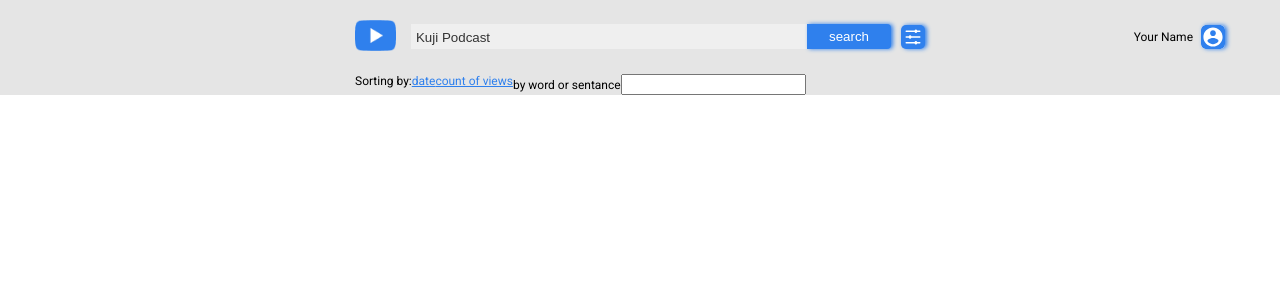
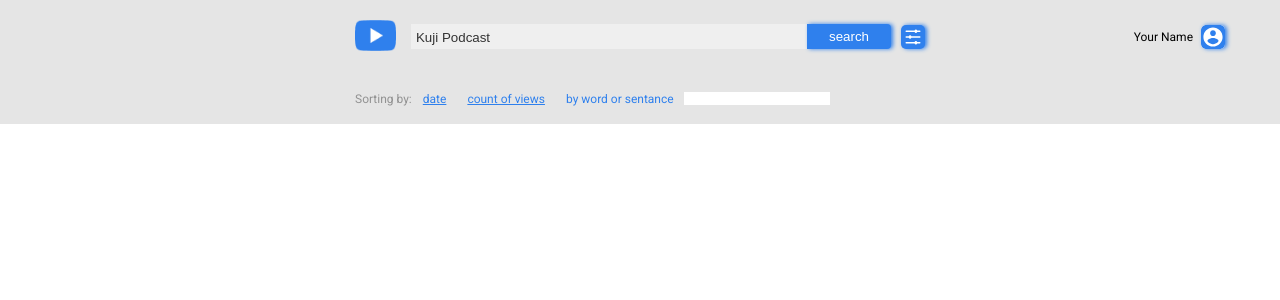
Before and after one commit to muhamadamin1992/youtube-client, an Angular app: page / in a window 1280 px wide. Both pictures are taken after a click on the button "Toggle Filter". Shown: the top 300 px of the page. Built offline with nearby package versions, Linux system fonts and the light colour scheme.

Commit message:
style: update filtering-criteria block

```diff
--- a/src/app/components/filter-input/filter-input.component.html
+++ b/src/app/components/filter-input/filter-input.component.html
@@ -1,4 +1,4 @@
 <div class="filter">
-  <label class="filter__label">by word or sentance</label>
-  <input type="text" [(ngModel)]="filterText" (input)="onFilter($event)">
+  <label class="filter__label" for="filter-text">by word or sentance</label>
+  <input type="text" id="filter-text" class="filter__input" [(ngModel)]="filterText" (input)="onFilter($event)">
 </div>
--- /dev/null
+++ b/src/app/components/filter-input/filter-input.component.scss
@@ -0,0 +1,15 @@
+.filter {
+  display: flex;
+  align-items: center;
+
+  &__label {
+    margin-right: 10px;
+    color: #2F80ED;
+  }
+
+  &__input {
+    border: none;
+    padding: .5px 2px;
+    font-size: 11px;
+  }
+}
--- a/src/app/components/filter-input/filter-input.component.ts
+++ b/src/app/components/filter-input/filter-input.component.ts
@@ -3,7 +3,7 @@ import { Component, Output, EventEmitter, Input } from '@angular/core';
 @Component({
   selector: 'app-filter-input',
   templateUrl: './filter-input.component.html',
-  styleUrls: ['./filter-input.component.css']
+  styleUrls: ['./filter-input.component.scss']
 })
 export class FilterInputComponent {
 
--- a/src/app/components/filtering-criteria/filtering-criteria.component.scss
+++ b/src/app/components/filtering-criteria/filtering-criteria.component.scss
@@ -1,3 +1,4 @@
 .criteria {
   display: flex;
+  padding: 18px 0;
 }
--- a/src/app/components/sort-criterion/sort-criterion.component.scss
+++ b/src/app/components/sort-criterion/sort-criterion.component.scss
@@ -1,3 +1,13 @@
 .sort-criterion {
   display: flex;
+  align-items: center;
+
+  &__label {
+    margin-right: 11px;
+    color: #929292;
+  }
+
+  &__item {
+    margin-right: 21px;
+  }
 }
```
Also changed, not shown: src/app/components/filter-input/filter-input.component.css (deleted).
